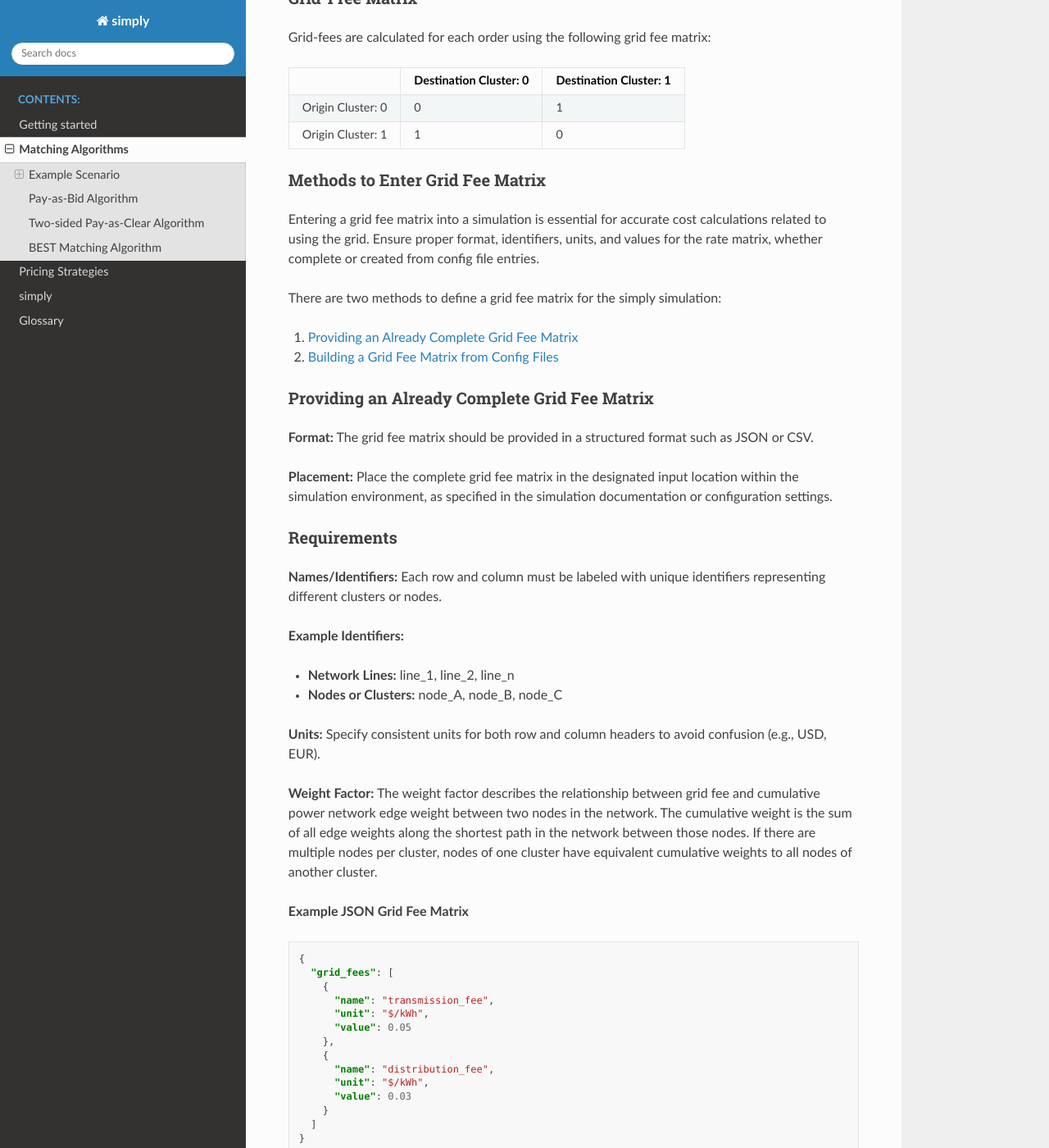
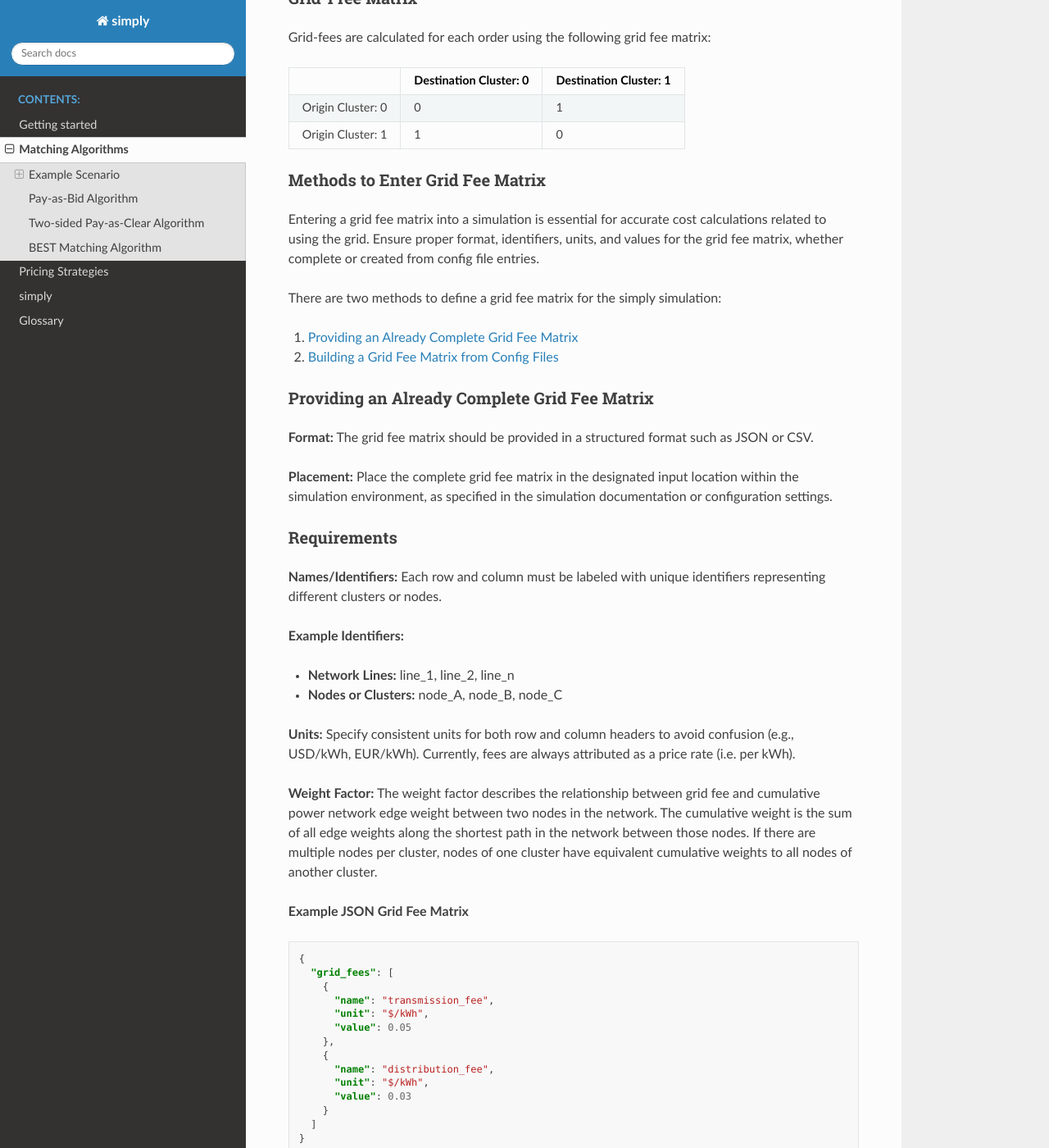
Before and after one commit to BESTenergytrade/simply, a Sphinx documentation site: the page built from doc/source/matching_strategies.rst, in a window 1280 px wide and 1400 px high, scrolled down 1019 px. Shown: the whole window at 82% size. Built offline with Sphinx 7.4.7 and the Read the Docs theme 2.0.0, drawn with Linux system fonts in a browser that asks for light colours; formulas are drawn with MathJax 3.

Commit message:
Improve description fee matrix unit

```diff
--- a/doc/source/matching_strategies.rst
+++ b/doc/source/matching_strategies.rst
@@ -45,7 +45,7 @@ Grid-fees are calculated for each order using the following grid fee matrix:
 Methods to Enter Grid Fee Matrix
 --------------------------------
 
-Entering a grid fee matrix into a simulation is essential for accurate cost calculations related to using the grid. Ensure proper format, identifiers, units, and values for the rate matrix, whether complete or created from config file entries.
+Entering a grid fee matrix into a simulation is essential for accurate cost calculations related to using the grid. Ensure proper format, identifiers, units, and values for the grid fee matrix, whether complete or created from config file entries.
 
 There are two methods to define a grid fee matrix for the simply simulation:
 
@@ -75,7 +75,8 @@ Each row and column must be labeled with unique identifiers representing differe
 - **Nodes or Clusters:** node_A, node_B, node_C
 
 **Units:**
-Specify consistent units for both row and column headers to avoid confusion (e.g., USD, EUR).
+Specify consistent units for both row and column headers to avoid confusion (e.g., USD/kWh, EUR/kWh).
+Currently, fees are always attributed as a price rate (i.e. per kWh).
 
 **Weight Factor:**
 The weight factor describes the relationship between grid fee and cumulative power network edge weight between two nodes in the network. The cumulative weight is the sum of all edge weights along the shortest path in the network between those nodes. If there are multiple nodes per cluster, nodes of one cluster have equivalent cumulative weights to all nodes of another cluster.
```
